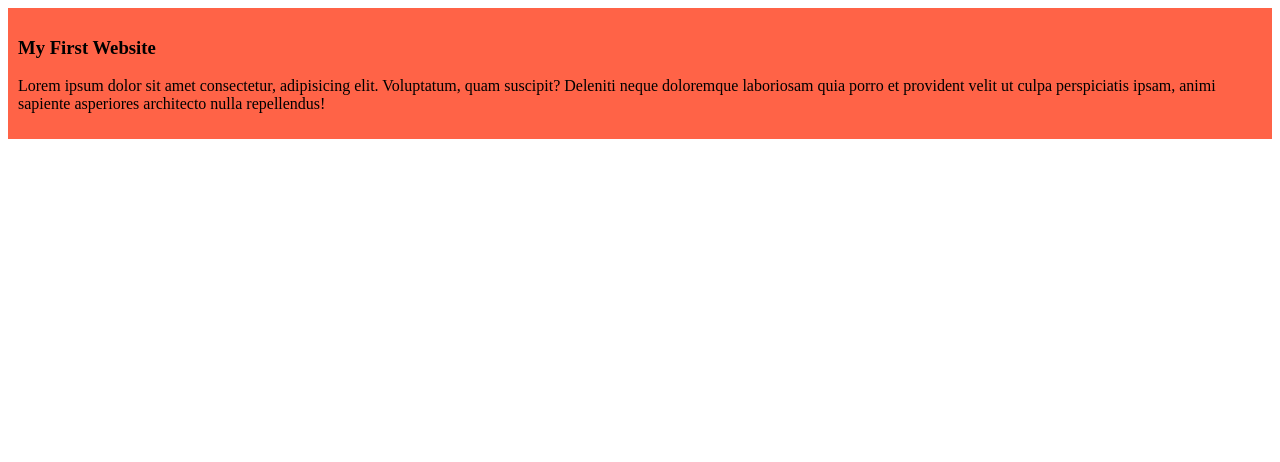
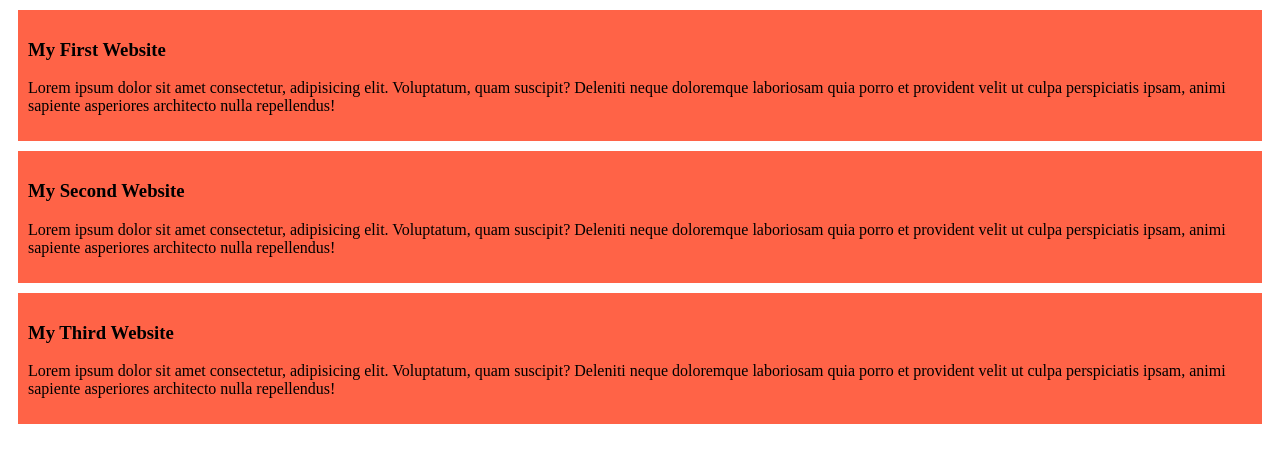
Before and after one commit to Shezan009/my-first-github-repo, a plain HTML site: page index.html in a window 1280 px wide. Drawn offline with Linux system fonts and the light colour scheme.

Commit message:
added the secon and the third blog

```diff
--- a/index.html
+++ b/index.html
@@ -11,5 +11,13 @@
     <h3>My First Website</h3>
     <p>Lorem ipsum dolor sit amet consectetur, adipisicing elit. Voluptatum, quam suscipit? Deleniti neque doloremque laboriosam quia porro et provident velit ut culpa perspiciatis ipsam, animi sapiente asperiores architecto nulla repellendus!</p>
   </div>
+  <div>
+    <h3>My Second Website</h3>
+    <p>Lorem ipsum dolor sit amet consectetur, adipisicing elit. Voluptatum, quam suscipit? Deleniti neque doloremque laboriosam quia porro et provident velit ut culpa perspiciatis ipsam, animi sapiente asperiores architecto nulla repellendus!</p>
+  </div>
+  <div>
+    <h3>My Third Website</h3>
+    <p>Lorem ipsum dolor sit amet consectetur, adipisicing elit. Voluptatum, quam suscipit? Deleniti neque doloremque laboriosam quia porro et provident velit ut culpa perspiciatis ipsam, animi sapiente asperiores architecto nulla repellendus!</p>
+  </div>
 </body>
 </html>
--- a/styles/blog.css
+++ b/styles/blog.css
@@ -1,4 +1,5 @@
 div{
     background-color: tomato;
     padding: 10px;
+    margin: 10px;
 }
```
